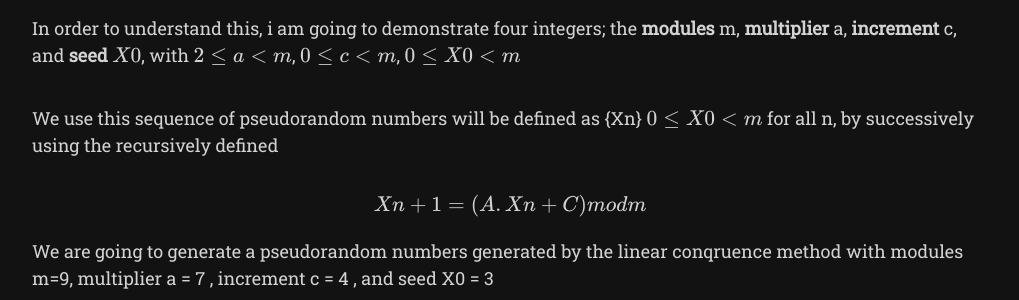
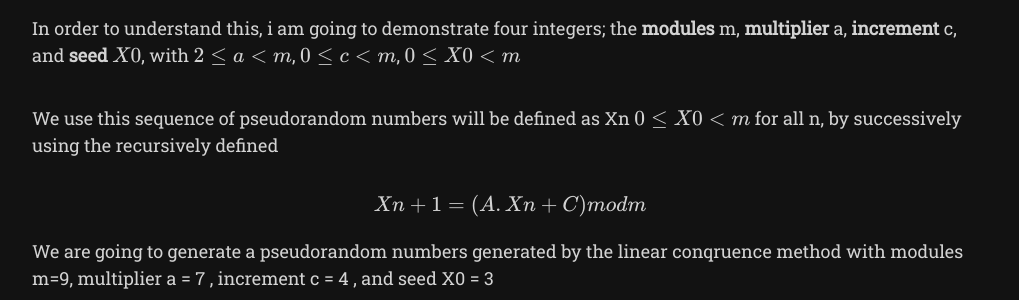
Before and after one commit to vx-zone/vx-zone.github.io, a Jekyll site: the page built from _posts/2022-09-03-randomtheory-ahmet.md, in a window 1280 px wide. Shown: the part 2599-2899 px from the top of the page, without its empty margins (130-1149 px from the left). Built offline with Jekyll 4.4.1, drawn with Linux system fonts in a browser that asks for light colours; nearby versions of some CDN libraries; some web fonts are replaced; formulas are drawn with MathJax 3; comment, search, counter and statistics services are not loaded.

```diff
--- a/_posts/2022-09-03-randomtheory-ahmet.md
+++ b/_posts/2022-09-03-randomtheory-ahmet.md
@@ -73,7 +73,7 @@ The most commonly used will be produced by **linear conqruence** for generating
 
 In order to understand this, i am going to demonstrate four integers; the **modules** m, **multiplier** a, **increment** c, and **seed** $$X0$$, with $$2\leq a < m$$, $$0\leq c <m$$, $$0\leq X0 <m$$
 
-We use this sequence of pseudorandom numbers will be defined as {Xn} $$0\leq X0 < m$$ for all n, by successively using the recursively defined
+We use this sequence of pseudorandom numbers will be defined as Xn $$0\leq X0 < m$$ for all n, by successively using the recursively defined
 
 $$Xn+1 = (A.Xn+C) mod m$$
 
```
